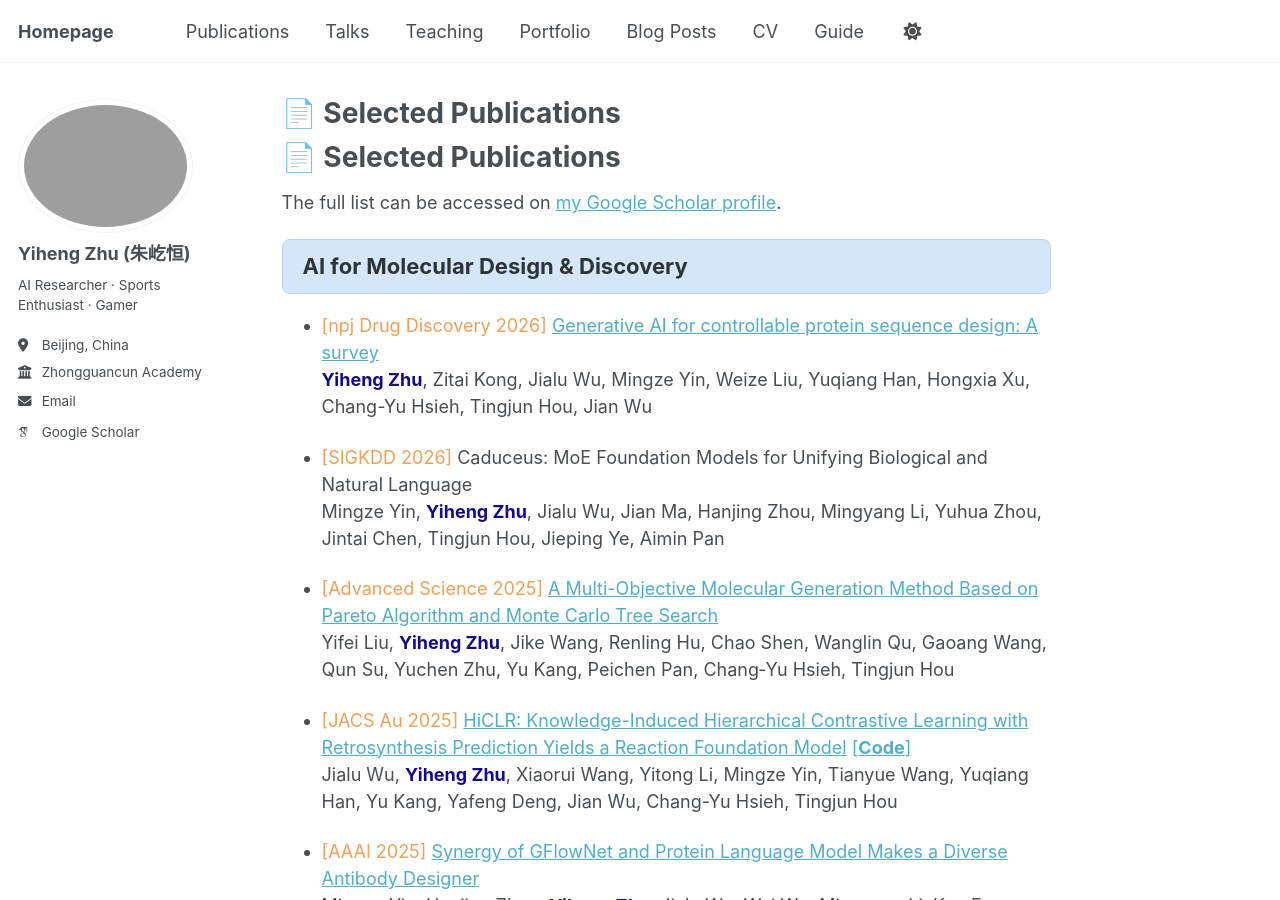
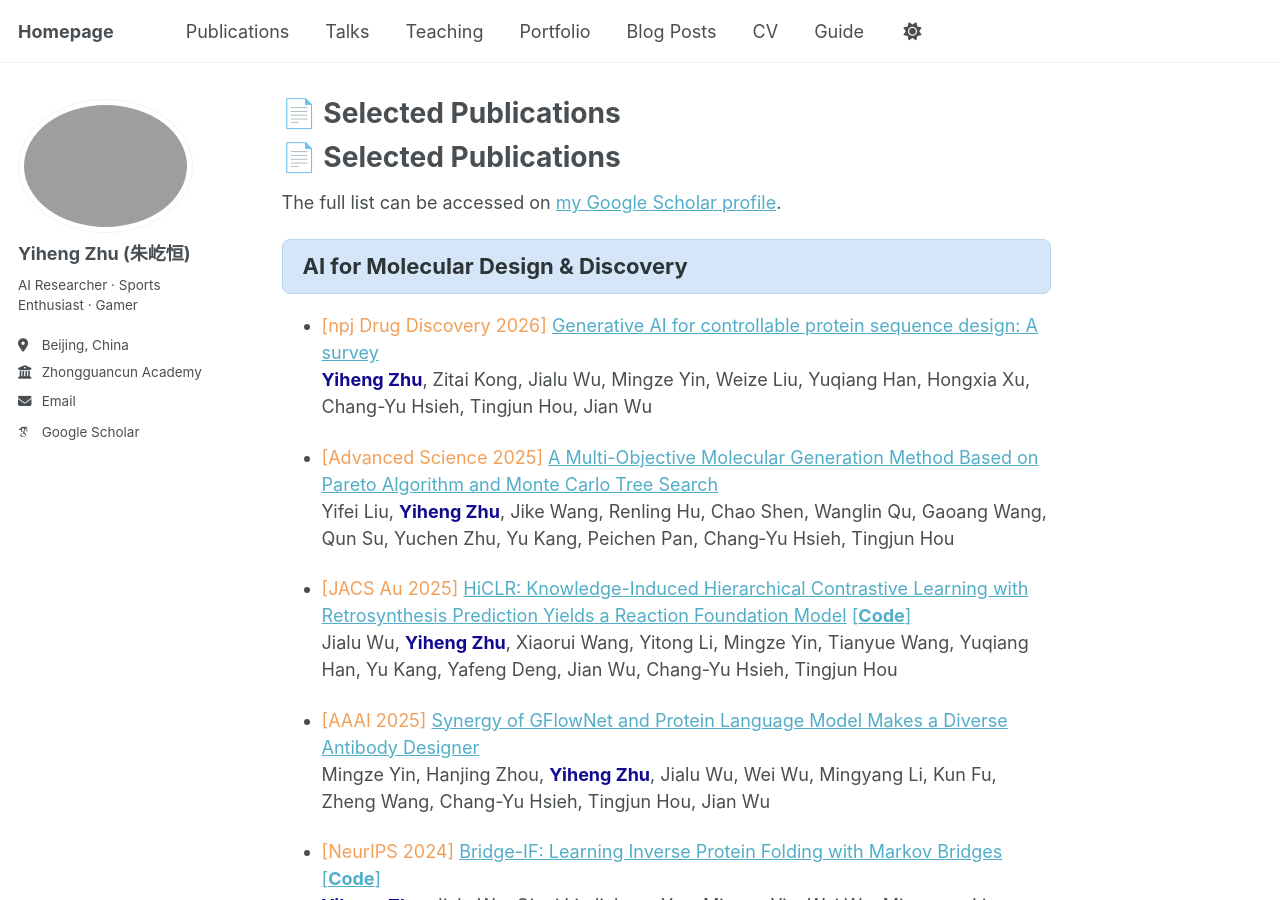
Before and after one commit to derrickzhu147/derrickzhu147.github.io, a Jekyll site: the page built from _pages/pub.md, in a window 1280 px wide and 900 px high. Built offline with Jekyll 4.4.1, drawn with Linux system fonts in a browser that asks for light colours; some web fonts are replaced; our own code applies the rules of GitHub Pages for plain Markdown files; some of the changed text lies outside the part shown.

Commit message:
Update pub.md

```diff
--- a/_pages/pub.md
+++ b/_pages/pub.md
@@ -8,11 +8,6 @@ AI for Molecular Design & Discovery
 - <span style="color:#F29F58;">[npj Drug Discovery 2026]</span>
   [Generative AI for controllable protein sequence design: A survey](https://www.nature.com/articles/s44386-026-00054-5)
   **<span style="color:#120A8F;">Yiheng Zhu</span>**, Zitai Kong, Jialu Wu, Mingze Yin, Weize Liu, Yuqiang Han, Hongxia Xu, Chang-Yu Hsieh, Tingjun Hou, Jian Wu
-
-
-- <span style="color:#F29F58;">[SIGKDD 2026]</span>
-  Caduceus: MoE Foundation Models for Unifying Biological and Natural Language
-  Mingze Yin, **<span style="color:#120A8F;">Yiheng Zhu</span>**, Jialu Wu, Jian Ma, Hanjing Zhou, Mingyang Li, Yuhua Zhou, Jintai Chen, Tingjun Hou, Jieping Ye, Aimin Pan
 
 
 - <span style="color:#F29F58;">[Advanced Science 2025]</span>
@@ -99,6 +94,11 @@ AI Core
   Xiaoye Liang, Zhiyuan Qu, Mingye Zou, Jiaxin Liu, Lai Jiang, Mai Xu, **<span style="color:#120A8F;">Yiheng Zhu</span>**
 
 
+- <span style="color:#F29F58;">[SIGKDD 2026]</span>
+  [Caduceus: MoE Foundation Models for Unifying Biological and Natural Language](https://dl.acm.org/doi/abs/10.1145/3770855.3818885)
+  Mingze Yin, **<span style="color:#120A8F;">Yiheng Zhu</span>**, Jialu Wu, Jian Ma, Hanjing Zhou, Mingyang Li, Yuhua Zhou, Jintai Chen, Tingjun Hou, Jieping Ye, Aimin Pan
+
+
 - <span style="color:#F29F58;">[ICLR 2024]</span>
   [Making Pre-trained Language Models Great on Tabular Prediction](https://arxiv.org/abs/2403.01841)
   [\[**Code**\]](https://github.com/jyansir/tp-berta)
```
